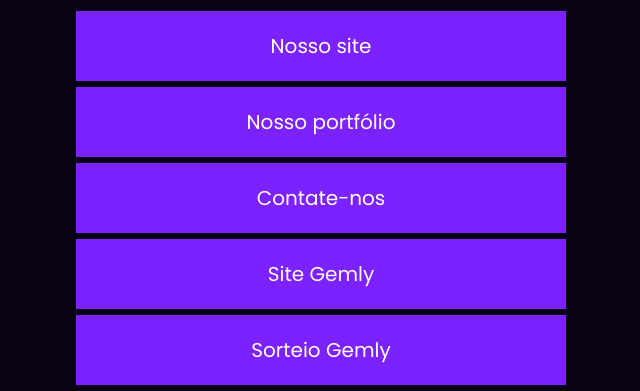
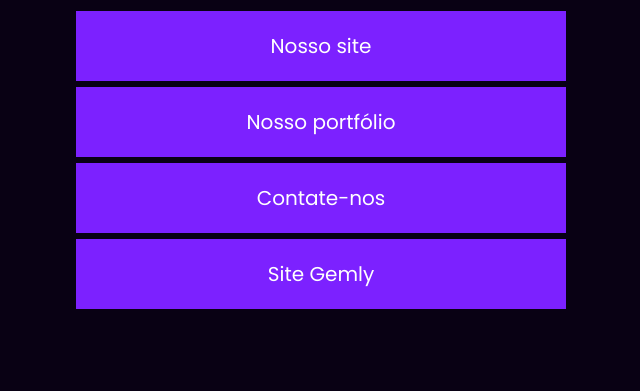
Before and after one commit to vmfernandes01/HUB3, a plain HTML site: page links.html in a window 1280 px wide. Shown: the part 431-822 px from the top of the page, without its empty margins (319-959 px from the left). After the commit the page ends 800 px from the top, so only its background shows below. Drawn offline with nearby package versions, Linux system fonts and the light colour scheme.

Commit message:
sorteio removido
removido da aba links o sorteio de dia da amizade do gemly, fechou dia 31/07/2023

```diff
--- a/links.html
+++ b/links.html
@@ -80,7 +80,6 @@
           <a href="https://tome.app/hub3-643/presentation-cljcweet636nomq3cvffdxrre" class="btn btn-outline-light">Nosso portfólio</a>
           <a href="https://hub3.ink/pt#section6" class="btn btn-outline-light">Contate-nos</a>
           <a href="http://bit.ly/GemlyBrazil" class="btn btn-outline-light">Site Gemly</a>
-          <a href="https://gleam.io/L9mY1/mega-giveaway-world-friendship-day" class="btn btn-outline-light">Sorteio Gemly</a>
         </div>
     </div>
 </body>
```
